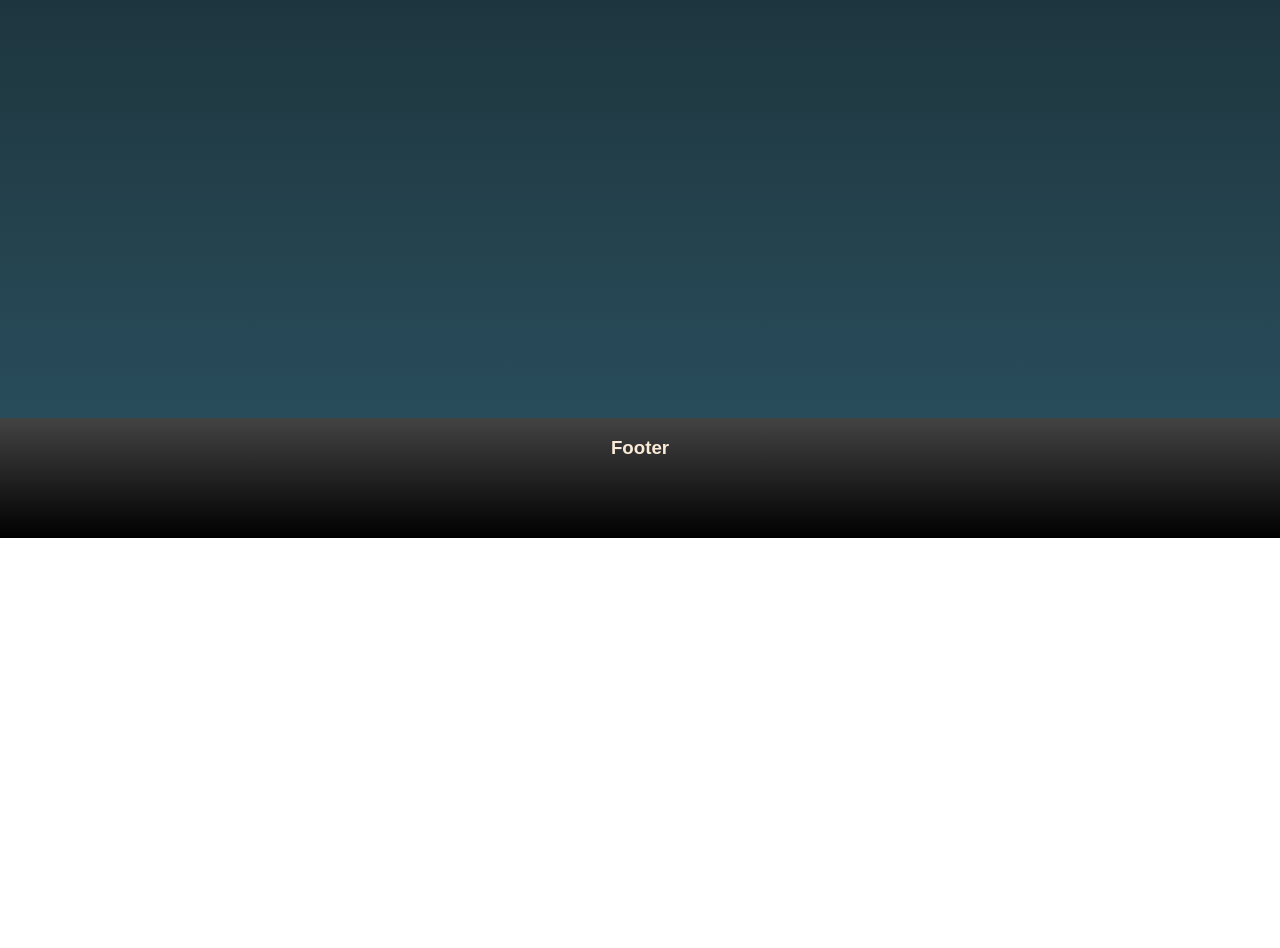
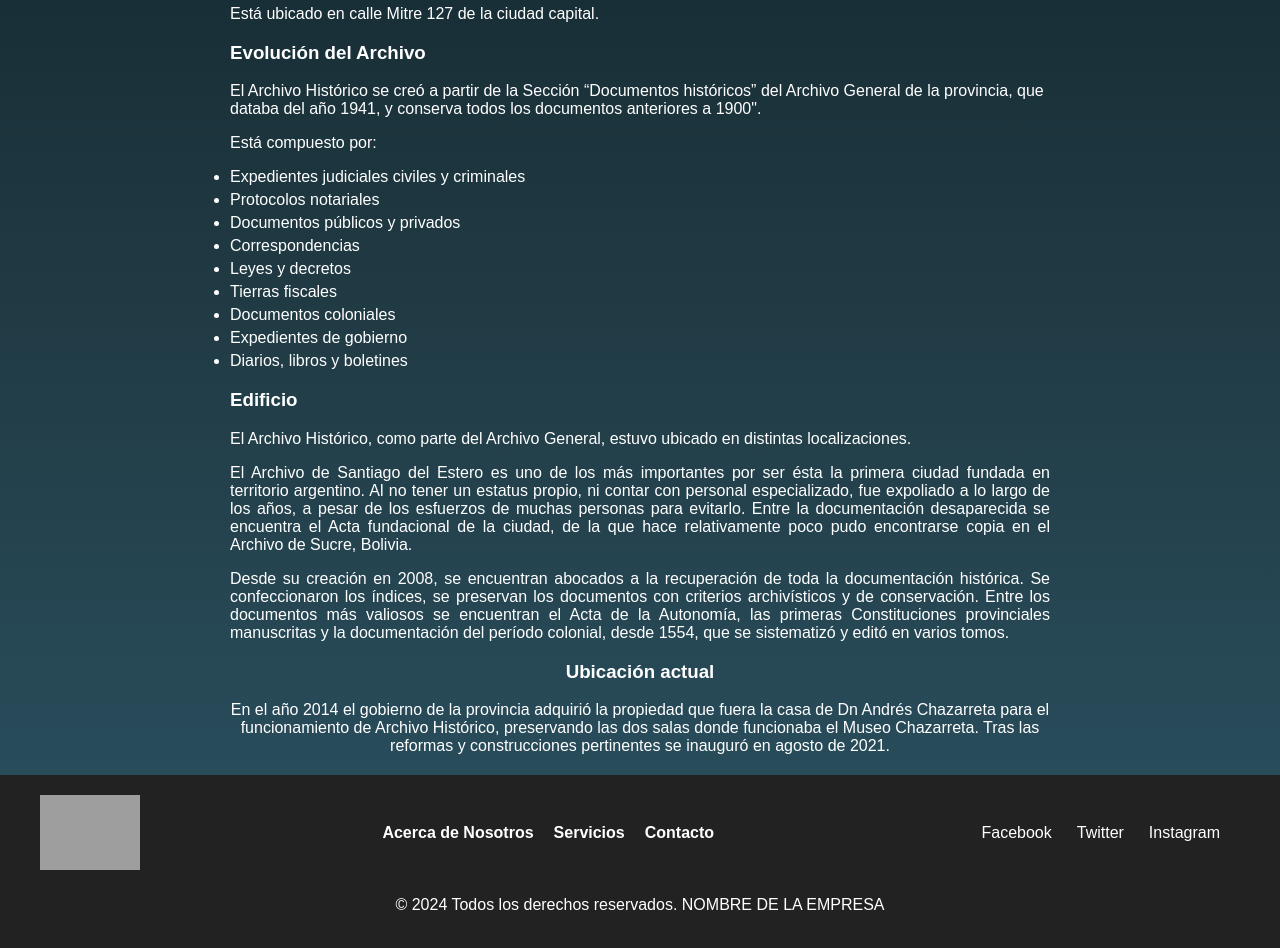
Before and after one commit to Facu137/Archivo-H-Frontend, a React (Vite) app: page / in a window 1280 px wide. Shown: the part 380-1328 px from the top of the page. Before the commit the page ends 918 px from the top, so only its background shows below. Built offline with nearby package versions, Linux system fonts and the light colour scheme; grey boxes are pictures that could not be loaded.

Commit message:
Home y Footer

```diff
--- a/src/components/Footer/Footer.css
+++ b/src/components/Footer/Footer.css
@@ -1,9 +1,74 @@
-footer {
-    background: linear-gradient(to top, #000000, #434343);
-    width:100%;
-    height: 120px;
+.footer {
+  background-color: #222;
+  color: #fff;
+  padding: 20px 0;
+  position: relative;
+  bottom: 0;
+  width: 100%;
+}
 
-    display: flex;
-    flex-direction: column;
-    align-items: center;
-  }
+.footer-container {
+  display: flex;
+  justify-content: space-between;
+  align-items: center;
+  padding: 0 20px;
+  max-width: 1200px;
+  margin: 0 auto;
+}
+
+.footer-logo {
+  display: flex;
+  align-items: center;
+}
+
+.footer-logo img {
+  width: 100px;
+  height: auto;
+}
+
+.footer-links {
+  list-style: none;
+  margin: 0;
+  padding: 0;
+}
+
+.footer-links li {
+  display: inline-block;
+  margin-right: 20px;
+}
+
+.footer-links a {
+  color: #fff;
+  text-decoration: none;
+  font-weight: bold;
+}
+
+.footer-social {
+  list-style: none;
+  margin: 0;
+  padding: 0;
+}
+
+.footer-social li {
+  display: inline-block;
+  margin-right: 20px;
+}
+
+.footer-social a {
+  color: #fff;
+  text-decoration: none;
+}
+
+.footer-social i {
+  margin-right: 5px;
+}
+
+.footer-copyright {
+  text-align: center;
+  padding: 10px 0;
+}
+
+.footer-copyright a {
+  color: #fff;
+  text-decoration: none;
+}
--- a/src/components/Footer/Footer.jsx
+++ b/src/components/Footer/Footer.jsx
@@ -1,7 +1,33 @@
 import './Footer.css';
+
 export const Footer = () => {
   return (
-<footer>
-  <h3>Footer</h3>
-</footer>  )
-}
+    <footer className="footer">
+      <div className="footer-container">
+        <div className="footer-logo">
+          <img src="/building.jpg" alt="Logo" />
+        </div>
+
+        <div className="footer-links">
+          <ul>
+            <li><a href="#">Acerca de Nosotros</a></li>
+            <li><a href="#">Servicios</a></li>
+            <li><a href="#">Contacto</a></li>
+          </ul>
+        </div>
+
+        <div className="footer-social">
+          <ul>
+            <li><a href="#"><i class="fab fa-facebook-f"></i> Facebook</a></li>
+            <li><a href="#"><i class="fab fa-twitter"></i> Twitter</a></li>
+            <li><a href="#"><i class="fab fa-instagram"></i> Instagram</a></li>
+          </ul>
+        </div>
+      </div>
+
+      <div className="footer-copyright">
+        <p>&copy; 2024 Todos los derechos reservados. <a href="#">NOMBRE DE LA EMPRESA</a></p>
+      </div>
+    </footer>
+  );
+};
--- a/src/routes/Home/Home.css
+++ b/src/routes/Home/Home.css
@@ -0,0 +1,96 @@
+/* General styles */
+body {
+    font-family: 'Arial', sans-serif; /* Choose a modern font */
+    color: #333; /* Dark text color */
+    background-color: #ffffff; /* Light background */
+  }
+
+  h3 {
+    color: white; /* Change color of all <h3> headings */
+  }
+
+  .container {
+    max-width: 1000px; /* Limit container width */
+    margin: 0 auto; /* Center the container */
+    padding: 20px;
+  }
+
+  /* Section styles */
+  .section {
+    padding: 20px;
+    margin-bottom: 40px; /* Spacing between sections */
+    border-bottom: 1px solid #eee; /* Subtle separator */
+  }
+
+  .section h3 {
+    color: #2196F3; /* Blue heading color */
+    margin-bottom: 20px;
+  }
+
+  .section p {
+    line-height: 1.6; /* Adjust line spacing for better readability */
+  }
+
+  /* About section styles */
+  .about-section p {
+    margin-bottom: 10px;
+    color: white;
+
+  }
+  /* Evolution section styles */
+  .evolution-section ul {
+    list-style: none;
+    padding: 0;
+    margin: 0;
+    color: white;
+  }
+
+  .evolution-section li {
+    margin-bottom: 10px; /* Add space between list items */
+    list-style-type: disc; /* Change bullet type (e.g., circle, square) */
+    list-style-position: outside; /* Position the bullet outside the text */
+    margin-bottom: 5px;
+  }
+
+
+  /* Building section styles */
+  .building-section p {
+    text-align: justify; /* Justify text for better alignment */
+    margin-bottom: 15px;
+    color: white;
+  }
+
+  /* Location section styles */
+  .location-section {
+    text-align: center; /* Center the text in this section */
+    margin-bottom: 20px;
+  }
+  .location-section p {
+    color: white;
+  }
+
+  h2 {
+    font-size: 2.5rem; /* Adjust as needed */
+    font-weight: bold;
+        color: white; /* Set text color to white */
+    margin-bottom: 20px;
+  }
+  .section-header {
+    margin-bottom: 15px;
+  }
+
+  .section-content {
+    line-height: 1.6; /* Adjust for better readability */
+  }
+  .section-content p:first-child {
+    margin-top: 0; /* Remove default margin-top */
+  }
+
+
+  .section-header h3 {
+    border-bottom: 2px solid #222; /* Subtle border */
+    padding-bottom: 5px;
+  }
+  p {
+    color: white;
+  }
--- a/src/routes/Home/Home.jsx
+++ b/src/routes/Home/Home.jsx
@@ -3,8 +3,76 @@ import './Home.css';
 export const Home = () => {
   return (
     <>
-      <h2>Home</h2>
-      <p>Lorem ipsum dolor sit amet, consectetur adipisicing elit. Ipsa unde, nemo, nam deserunt quaerat a eum adipisci error dolorum optio iste ea. Porro, quae reiciendis! Modi ab animi ipsum tempore?</p>
+        <h2>PATRIMONIO HISTÓRICO Y CULTURAL</h2>
+
+      <div className="about-section">
+        <h3>Sobre el Archivo Histórico</h3>
+        <p>
+          El Archivo Histórico de la provincia de Santiago del Estero fue creado el 5 de
+          febrero de 2008, mediante Decreto Nº 110/08, como un desprendimiento del Archivo
+          General de la provincia. Contiene toda la documentación anterior al año
+          1900. Su objetivo principal es ser una fuente de información para aquellos
+          interesados en conocer la historia de Santiago del Estero.
+        </p>
+        <p>Está ubicado en calle Mitre 127 de la ciudad capital.</p>
+      </div>
+
+      <div className="evolution-section">
+        <h3>Evolución del Archivo</h3>
+        <p>
+          El Archivo Histórico se creó a partir de la Sección “Documentos históricos”
+          del Archivo General de la provincia, que databa del año 1941, y conserva
+          todos los documentos anteriores a 1900".
+        </p>
+        <p>Está compuesto por:</p>
+        <ul>
+          <li>Expedientes judiciales civiles y criminales</li>
+          <li>Protocolos notariales</li>
+          <li>Documentos públicos y privados</li>
+          <li>Correspondencias</li>
+          <li>Leyes y decretos</li>
+          <li>Tierras fiscales</li>
+          <li>Documentos coloniales</li>
+          <li>Expedientes de gobierno</li>
+          <li>Diarios, libros y boletines</li>
+        </ul>
+      </div>
+
+      <div className="building-section">
+        <h3>Edificio</h3>
+        <p>
+          El Archivo Histórico, como parte del Archivo General, estuvo ubicado en
+          distintas localizaciones.
+        </p>
+        <p>
+          El Archivo de Santiago del Estero es uno de los más importantes por ser ésta
+          la primera ciudad fundada en territorio argentino. Al no tener un estatus
+          propio, ni contar con personal especializado, fue expoliado a lo largo de
+          los años, a pesar de los esfuerzos de muchas personas para evitarlo. Entre
+          la documentación desaparecida se encuentra el Acta fundacional de la
+          ciudad, de la que hace relativamente poco pudo encontrarse copia en el
+          Archivo de Sucre, Bolivia.
+        </p>
+        <p>
+          Desde su creación en 2008, se encuentran abocados a la recuperación de toda
+          la documentación histórica. Se confeccionaron los índices, se preservan
+          los documentos con criterios archivísticos y de conservación. Entre los
+          documentos más valiosos se encuentran el Acta de la Autonomía, las primeras
+          Constituciones provinciales manuscritas y la documentación del período
+          colonial, desde 1554, que se sistematizó y editó en varios tomos.
+        </p>
+      </div>
+
+      <div className="location-section">
+        <h3>Ubicación actual</h3>
+        <p>
+          En el año 2014 el gobierno de la provincia adquirió la propiedad que fuera
+          la casa de Dn Andrés Chazarreta para el funcionamiento de Archivo
+          Histórico, preservando las dos salas donde funcionaba el Museo Chazarreta.
+          Tras las reformas y construcciones pertinentes se inauguró en agosto de
+          2021.
+        </p>
+      </div>
     </>
   );
 };
```
